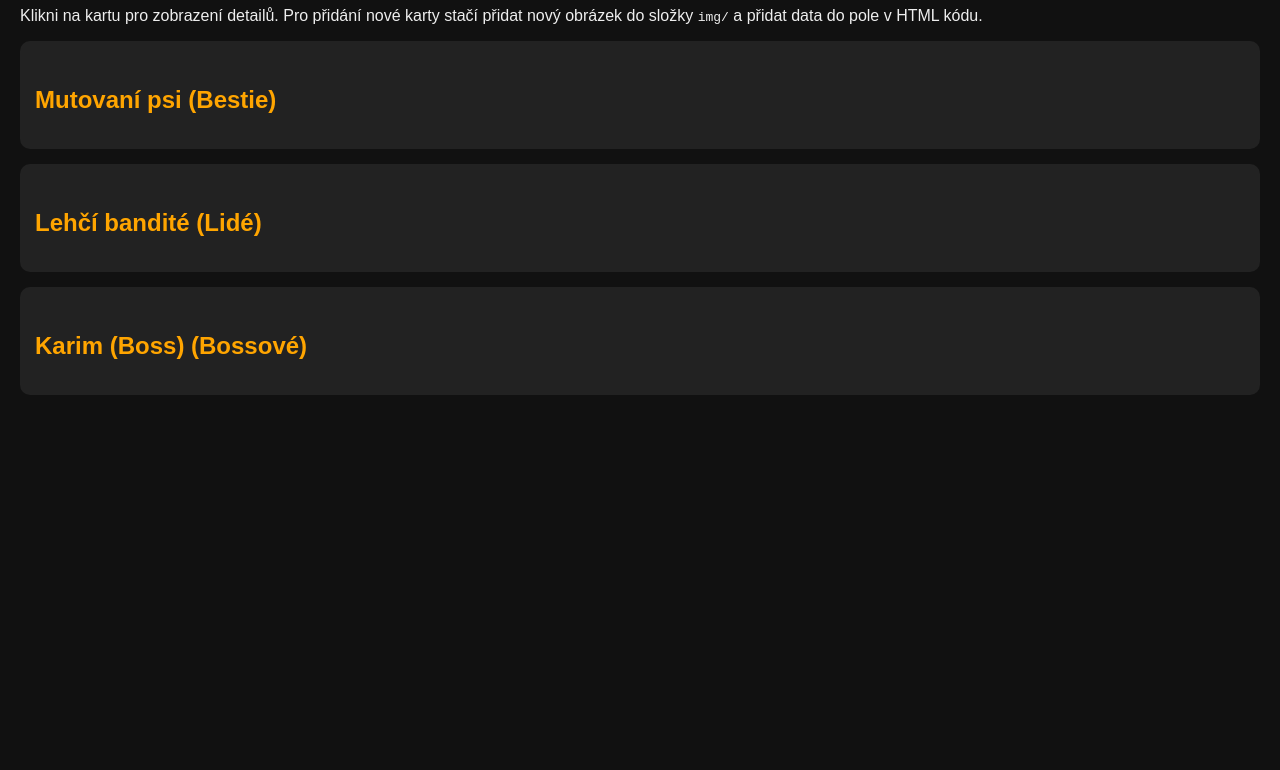
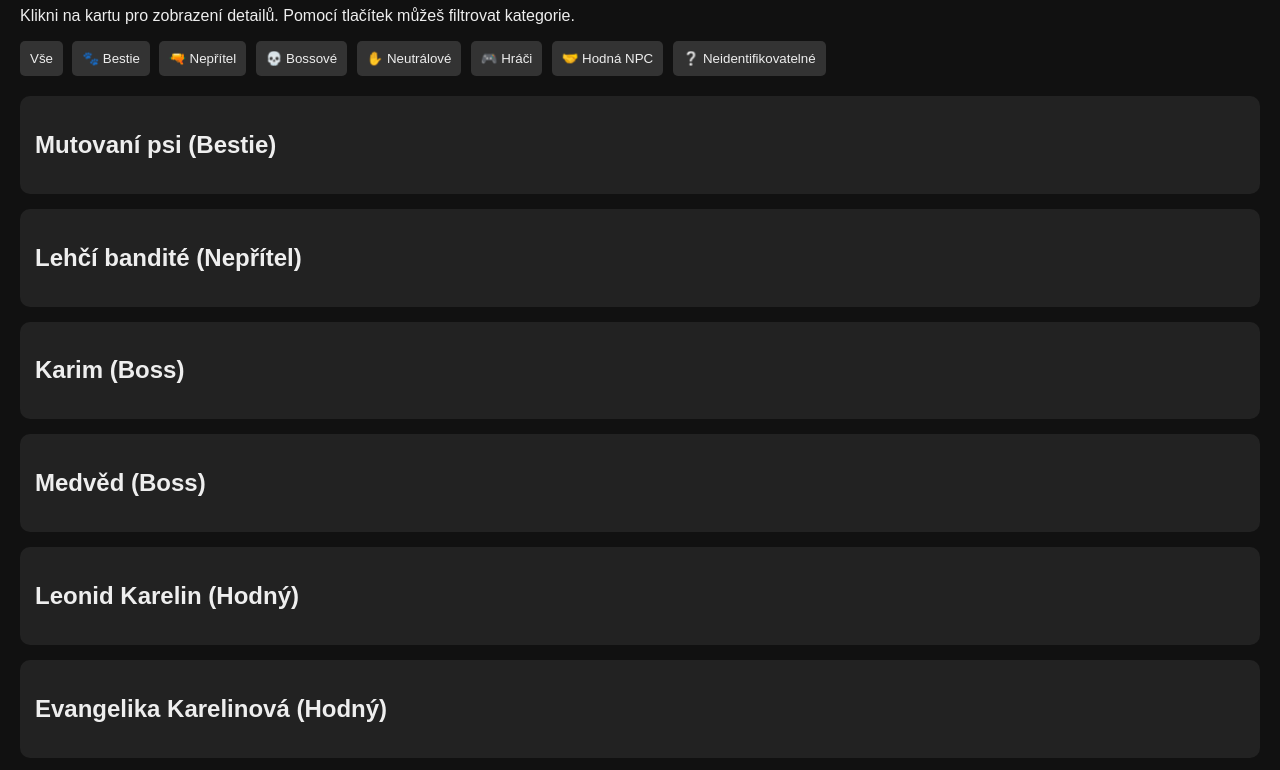
Before and after one commit to Dasmartys/metro-dnd, a plain HTML site: page index.html in a window 1280 px wide. Shown: the part 93-863 px from the top of the page. Before the commit the page ends 800 px from the top, so only its background shows below. Drawn offline with Linux system fonts and the light colour scheme.

Commit message:
Add files via upload

```diff
--- a/index.html
+++ b/index.html
@@ -8,7 +8,9 @@
     <style>
         body { background-color: #111; color: #eee; font-family: Arial, sans-serif; margin: 0; padding: 20px; }
         h1 { color: #4CAF50; }
-        h2 { color: #FFA500; margin-top: 30px; }
+        .filter { margin-bottom: 20px; }
+        .filter button { margin-right: 5px; padding: 10px; background-color: #333; color: #eee; border: none; border-radius: 5px; cursor: pointer; }
+        .filter button:hover { background-color: #555; }
         .card { background: #222; padding: 15px; border-radius: 10px; margin-bottom: 15px; cursor: pointer; }
         .card:hover { background: #333; }
         .details { display: none; margin-top: 10px; }
@@ -17,49 +19,55 @@
 </head>
 <body>
 
-<h1>Metro DnD - Bestiář</h1>
-<p>Klikni na kartu pro zobrazení detailů. Pro přidání nové karty stačí přidat nový obrázek do složky <code>img/</code> a přidat data do pole v HTML kódu.</p>
+<h1>Metro DnD - Bestiář a Kniha postav</h1>
+<p>Klikni na kartu pro zobrazení detailů. Pomocí tlačítek můžeš filtrovat kategorie.</p>
+
+<div class="filter">
+    <button onclick="filterCategory('Vše')">Vše</button>
+    <button onclick="filterCategory('Bestie')">🐾 Bestie</button>
+    <button onclick="filterCategory('Nepřítel')">🔫 Nepřítel</button>
+    <button onclick="filterCategory('Boss')">💀 Bossové</button>
+    <button onclick="filterCategory('Neutrál')">✋ Neutrálové</button>
+    <button onclick="filterCategory('Hráč')">🎮 Hráči</button>
+    <button onclick="filterCategory('Hodný')">🤝 Hodná NPC</button>
+    <button onclick="filterCategory('Neidentifikovatelné')">❔ Neidentifikovatelné</button>
+</div>
 
 <div id="bestiary"></div>
 
 <script>
 const data = [
-    {
-        "name": "Mutovaní psi",
-        "type": "Bestie",
-        "danger": "Nízká až střední",
-        "desc": "Divocí, zuřiví a rychlí. Obvykle útočí ve smečkách.",
-        "loot": "Kosti, maso, kůže",
-        "tip": "Dá se odlákat jídlem nebo zabít na dálku.",
-        "img": "img/mutant_dog.jpg"
-    },
-    {
-        "name": "Lehčí bandité",
-        "type": "Lidé",
-        "danger": "Nízká až střední",
-        "desc": "Špatně organizovaní, improvizovaně vyzbrojení.",
-        "loot": "Levné zbraně, munice, jídlo",
-        "tip": "Lze je obejít nebo zastrašit.",
-        "img": "img/bandit.jpg"
-    },
-    {
-        "name": "Karim (Boss)",
-        "type": "Bossové",
-        "danger": "Vysoká",
-        "desc": "Fanatický vůdce banditů, krutý a mazaný.",
-        "loot": "Speciální zbraň, mapa, klíče od stanice",
-        "tip": "Krytí a spolupráce jsou klíčem.",
-        "img": "img/karim.jpg"
-    }
+    { name: "Mutovaní psi", type: "Bestie", category: "Bestie", danger: "Nízká až střední", desc: "Divocí, zuřiví a rychlí.", loot: "Kosti, maso, kůže", tip: "Odvést jídlem nebo zabít na dálku.", img: "img/mutant_dog.jpg" },
+    { name: "Lehčí bandité", type: "Lidé", category: "Nepřítel", danger: "Nízká až střední", desc: "Improvizovaní bandité.", loot: "Levné zbraně, munice", tip: "Zastrašit nebo obejít.", img: "img/bandit.jpg" },
+    { name: "Karim", type: "Boss", category: "Boss", danger: "Vysoká", desc: "Fanatický vůdce.", loot: "Speciální zbraň, mapa", tip: "Spolupráce klíčem.", img: "img/karim.jpg" },
+    { name: "Medvěd", type: "Boss", category: "Boss", danger: "Extrémní", desc: "Obrovský mutant.", loot: "Maso, trofej", tip: "Těžké zbraně a taktika.", img: "img/bear.jpg" },
+    { name: "Leonid Karelin", type: "Hráč/NPC", category: "Hodný", danger: "Žádná", desc: "Silný válečník, přítel.", loot: "-", tip: "Věrný spojencům.", img: "img/leonid.jpg" },
+    { name: "Evangelika Karelinová", type: "Hodný NPC", category: "Hodný", danger: "Žádná", desc: "Lékárnice a obchodnice.", loot: "-", tip: "Vždy pomůže.", img: "img/evangelika.jpg" },
+    { name: "Starý Cetkář", type: "Hodný NPC", category: "Hodný", danger: "Žádná", desc: "Zemřel, moudrý stařec.", loot: "-", tip: "Vzpomínka.", img: "img/cetkar.jpg" },
+    { name: "Sofie", type: "Neutrál", category: "Neutrál", danger: "Nízká", desc: "Bývalá vědkyně.", loot: "-", tip: "Zachráněná.", img: "img/sofie.jpg" },
+    { name: "Ark", type: "Hráč", category: "Hráč", danger: "Žádná", desc: "Tichý stratég.", loot: "-", tip: "Lídr a ochránce.", img: "img/ark.jpg" },
+    { name: "Orákulum", type: "Neidentifikovatelné", category: "Neidentifikovatelné", danger: "???", desc: "Záhadná entita.", loot: "???", tip: "Nepředvídatelná.", img: "img/orakulum.jpg" }
 ];
+
+function filterCategory(category) {
+    const cards = document.querySelectorAll('.card');
+    cards.forEach(card => {
+        if (category === 'Vše' || card.dataset.category === category) {
+            card.style.display = 'block';
+        } else {
+            card.style.display = 'none';
+        }
+    });
+}
 
 const container = document.getElementById("bestiary");
 
-for (let entry of data) {
-    let card = document.createElement("div");
+data.forEach(entry => {
+    const card = document.createElement("div");
     card.className = "card";
+    card.dataset.category = entry.category;
 
-    card.innerHTML = `<h2>${entry.name} (${entry.type})</h2>
+    card.innerHTML = `<h2>${entry.name} (${entry.category})</h2>
                       <div class='details'>
                         <img src='${entry.img}' alt='${entry.name}'>
                         <p><strong>Nebezpečnost:</strong> ${entry.danger}</p>
@@ -74,7 +82,7 @@ for (let entry of data) {
     }
 
     container.appendChild(card);
-}
+});
 </script>
 
 </body>
```
